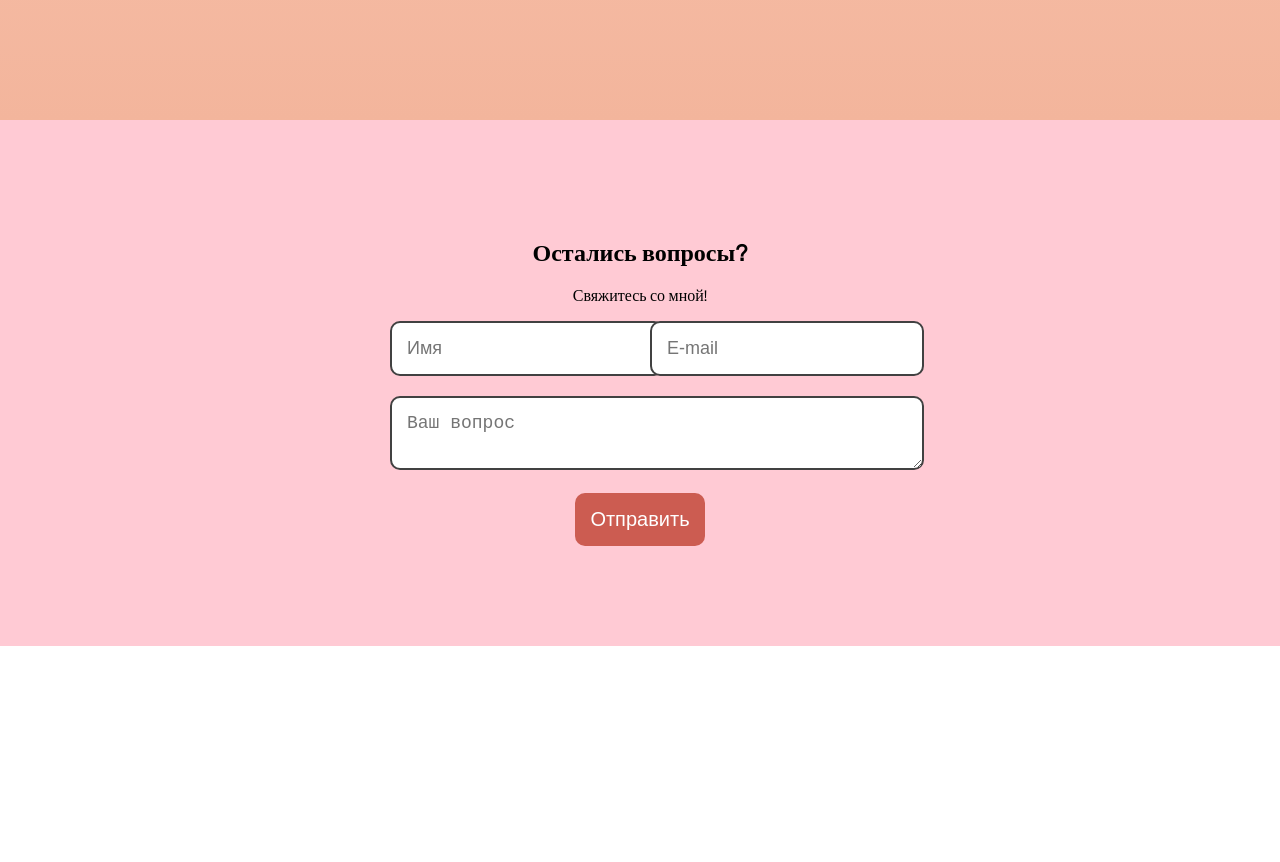
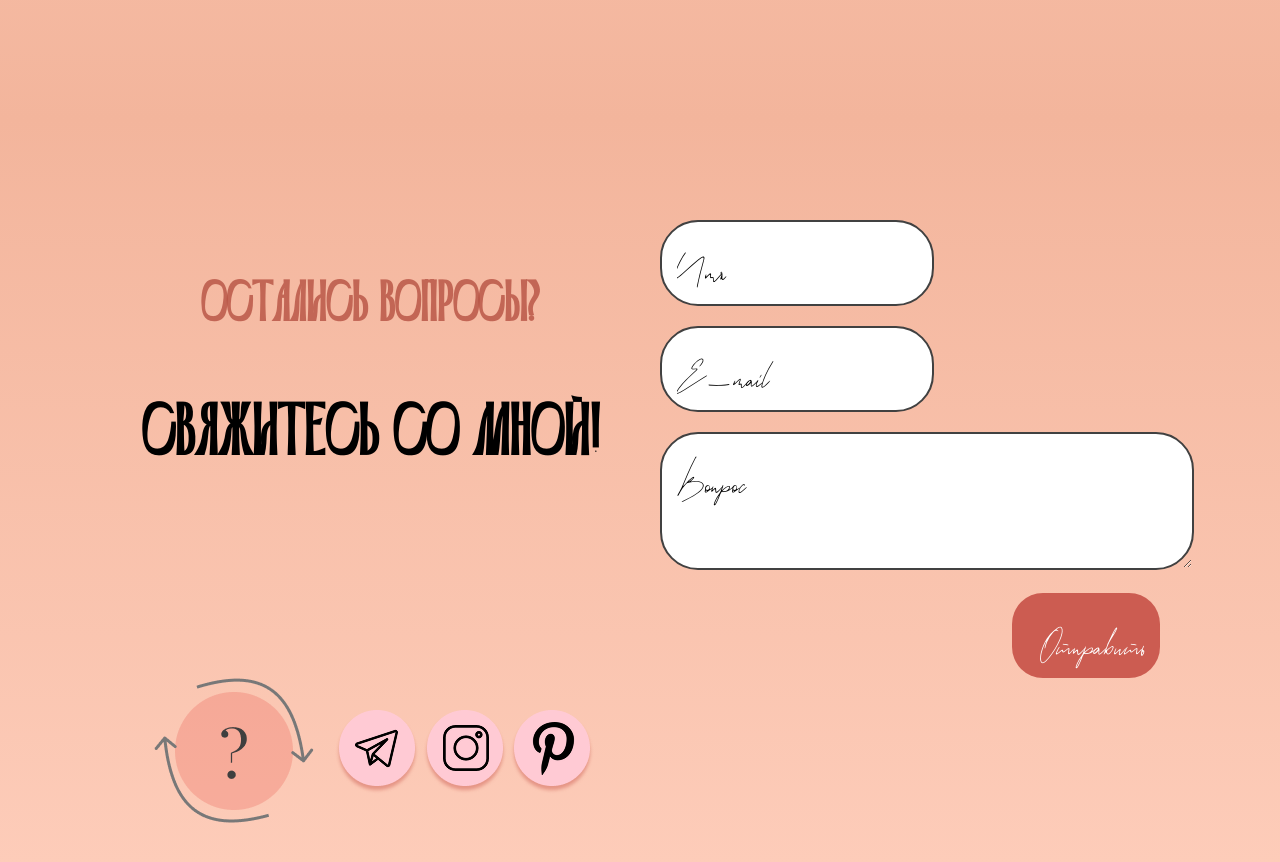
Before and after one commit to Kartavichh/anna-s-site, a plain HTML site: page index.html in a window 1280 px wide. Shown: the part 2320-3182 px from the top of the page. Before the commit the page ends 2966 px from the top, so only its background shows below. Drawn offline with Linux system fonts and the light colour scheme.

Commit message:
All complete

```diff
--- a/css/styles.css
+++ b/css/styles.css
@@ -233,8 +233,13 @@ h1 .white {
 /* Contact Grid */
 .contact {
     padding: 100px;
-    background: #FFCAD4;
+    background: rgb(255, 202, 212);
     text-align: center;
+    display: grid;
+    grid-template-columns: 1fr 1fr;
+    grid-template-rows: 1fr 1fr 1fr;
+    max-height: 68vh;
+    background: linear-gradient(to top, #fdccb9, #F3B59C);
 }
 
 .contact-grid {
@@ -243,20 +248,40 @@ h1 .white {
     gap: 20px;
     max-width: 500px;
     margin: 0 auto;
+    grid-column: 2;
+    grid-row: 2;
 }
-
+.contactText{
+    grid-row: 2;
+    font-family: 'Riviera Regular', sans-serif;
+    font-size: 48px;
+}
+.contactText h3{
+    color: #a43428a1;
+}
 .contact-item {
     width: 100%;
 }
-
+#nameItem{
+    grid-row: 1;
+}
+#emailItem{
+    grid-row: 2;
+}
+#textareaItem{
+    grid-row: 3;
+}
 .contact-item input, .contact-item textarea {
     width: 100%;
     padding: 15px;
     border: 2px solid #414141;
-    border-radius: 10px;
-    font-size: 18px;
+    border-radius: 38px;
+    font-size: 43px;
+    font-family: 'JarBinks-Regular', sans-serif;
 }
-
+::placeholder{
+    color: #000000;
+}
 .contact-textarea {
     grid-column: span 2;
 }
@@ -264,23 +289,35 @@ h1 .white {
 .contact-button {
     grid-column: span 2;
     display: flex;
-    justify-content: center;
+    justify-content: right;
 }
 
 .contact button {
     padding: 15px;
     background: #CC5C51;
     color: #FFF;
-    font-size: 20px;
+    font-size: 46px;
     border: none;
     cursor: pointer;
-    border-radius: 10px;
+    border-radius: 31px;
+    font-weight: lighter;
+    font-family: 'JarBinks-Regular', sans-serif;
 }
 
 .contact button:hover {
     background: #A43428;
 }
-
+.question3 {
+    grid-column: 1;
+    grid-row: 3;
+    margin-left: 10%;
+}
+.socialFoot{
+    grid-column: 1;
+    grid-row: 3;
+    margin-top: 6%;
+    margin-left: 35%;
+}
 .backgroundPhoto {
     position: absolute;
     top: 0;
--- a/index.html
+++ b/index.html
@@ -52,22 +52,33 @@
         </div>
     </section>
     <section id="contact" class="contact">
-        <h2>Остались вопросы?</h2>
-        <p>Свяжитесь со мной!</p>
+        <div class="contactText">
+        <h3>Остались вопросы?</h3>
+        <h2>Свяжитесь со мной!</h2>
+        </div>
         <div class="contact-grid">
-            <div class="contact-item">
+            <div class="contact-item" id="nameItem">
                 <input type="text" placeholder="Имя">
             </div>
-            <div class="contact-item">
+            <div class="contact-item" id="emailItem">
                 <input type="email" placeholder="E-mail">
             </div>
-            <div class="contact-item contact-textarea">
-                <textarea placeholder="Ваш вопрос"></textarea>
+            <div class="contact-item contact-textarea" id="textareaItem">
+                <textarea placeholder="Вопрос"></textarea>
             </div>
             <div class="contact-item contact-button">
                 <button type="submit">Отправить</button>
             </div>
         </div>
+        <img class="question3" src="img/Group 7.png">
+    </div>
+
+    <div class="socialFoot">
+       <a href="https://web.telegram.org/a/"> <img  src="img/telegram.png"></a>
+        <a href="https://www.instagram.com/"><img src="img/inst.png"></a>
+       <a href="https://ru.pinterest.com/"> <img src="img/pin.png"></a>
+    </div>
+        </div>
     </section>
 
 </body>
```
Also changed, not shown: img/inst.png (added), img/pin.png (added), img/telegram.png (added).
